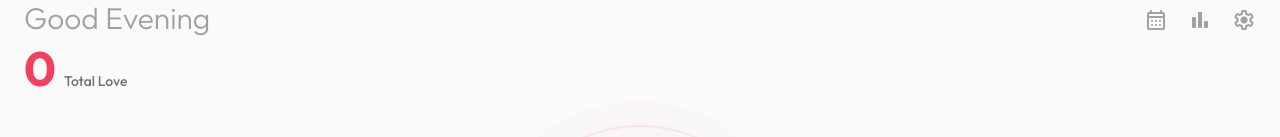
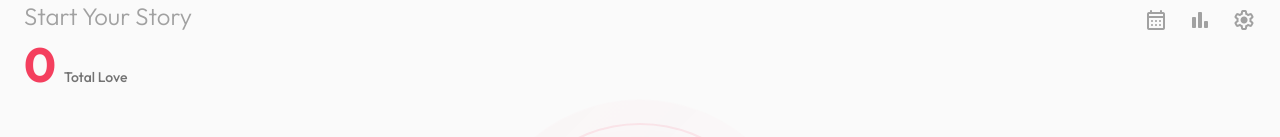
Before and after one commit to leechee-cmd/loveLog, a Vue app: page / in a window 1280 px wide. Shown: the top 137 px of the page. Built offline with nearby package versions, Linux system fonts and the light colour scheme.

Commit message:
feat: 首页问候语

```diff
--- a/src/views/HomeView.vue
+++ b/src/views/HomeView.vue
@@ -1,5 +1,5 @@
 <script setup lang="ts">
-import { onMounted, ref, watch } from 'vue';
+import { onMounted, ref, watch, computed } from 'vue';
 import { useLogStore } from '../stores/logStore';
 import BaseBtn from '../components/base/BaseBtn.vue';
 import LogEditor from '../components/business/LogEditor.vue';
@@ -8,6 +8,27 @@ import { type LogEntry } from '../services/db';
 const logStore = useLogStore();
 const showEditor = ref(false);
 const editingLog = ref<Partial<LogEntry> | undefined>(undefined);
+
+// 创意问候语 - 基于时间和数据
+const greeting = computed(() => {
+  const hour = new Date().getHours();
+  const streak = logStore.currentStreak;
+  const total = logStore.totalCount;
+
+  // 根据连胜和总数给出特别提示
+  if (streak >= 7) return 'On Fire';
+  if (streak >= 3) return 'Keep It Up';
+  if (total === 0) return 'Start Your Story';
+
+  // 基于时间的浪漫提示
+  if (hour < 6) return 'Late Night Vibes';
+  if (hour < 9) return 'Rise and Shine';
+  if (hour < 12) return 'Morning Glow';
+  if (hour < 14) return 'Midday Love';
+  if (hour < 18) return 'Afternoon Bliss';
+  if (hour < 21) return 'Golden Hour';
+  return 'Night Falls';
+});
 
 onMounted(() => {
   logStore.loadLogs();
@@ -119,7 +140,7 @@ watch(showEditor, (val) => {
     <!-- Greeting / Header -->
     <header class="w-full px-6 flex justify-between items-start animate-fade-in flex-none">
       <div>
-        <h1 class="text-3xl font-light text-neutral-400">Good Evening</h1>
+        <h1 class="text-2xl font-light text-neutral-400 whitespace-nowrap">{{ greeting }}</h1>
         <div class="flex items-baseline gap-2 mt-2">
           <span class="text-5xl font-bold text-primary">{{ logStore.totalCount }}</span>
           <span class="text-sm font-medium text-neutral-500">Total Love</span>
```
